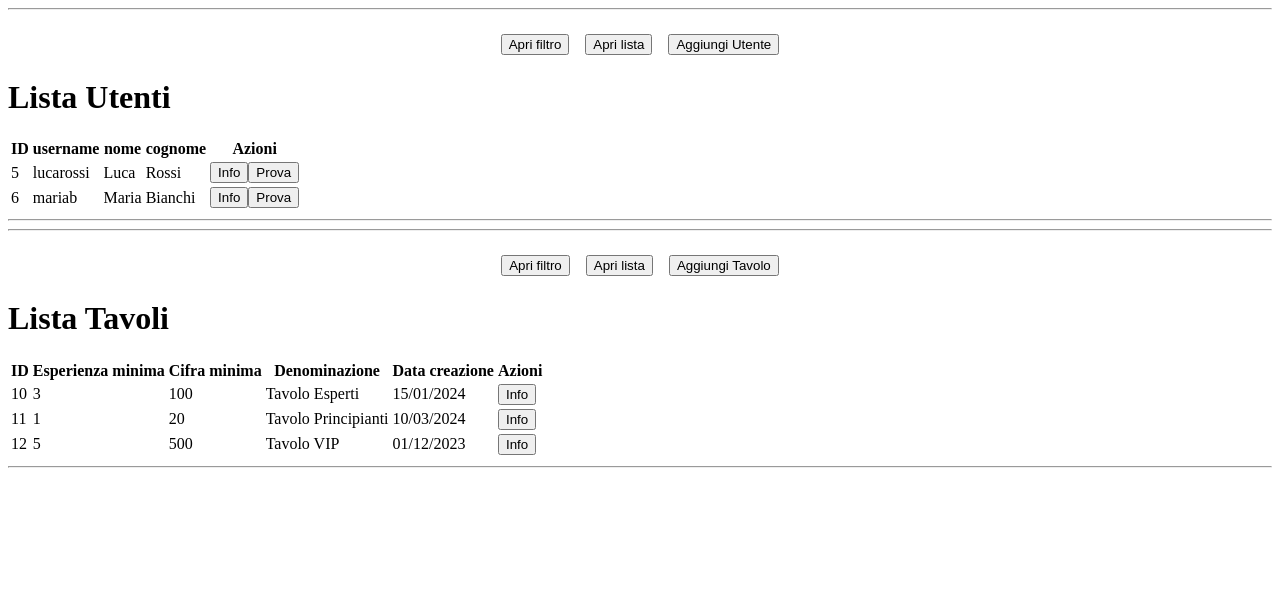
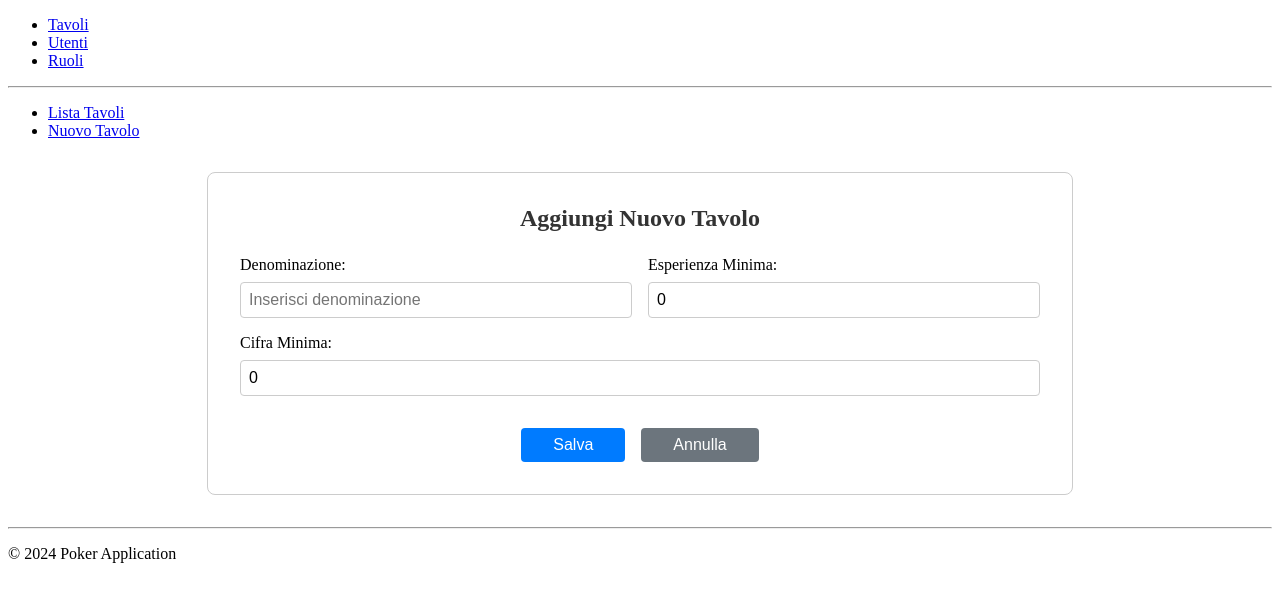
Before and after one commit to KloverDust/angular_workspace, an Angular app in the folder pokerfront/: page /tavolo/aggiungi in a window 1280 px wide. Before the commit this address led to /. Shown: the top 602 px of the page. Built offline with nearby package versions, Linux system fonts and the light colour scheme.

Commit message:
"Aggiunto routing con children"

```diff
--- a/pokerfront/src/app/app.component.html
+++ b/pokerfront/src/app/app.component.html
@@ -1 +1,35 @@
-<app-contenitore></app-contenitore>
+<div class="app-container">
+    <!-- Header/Navigation Bar -->
+    <header>
+      <nav class="main-nav">
+        <ul>
+          <li>
+            <a routerLink="/tavolo" routerLinkActive="active"
+               [routerLinkActiveOptions]="{exact: false}">
+              <i class="fas fa-table"></i> Tavoli
+            </a>
+          </li>
+          <li>
+            <a routerLink="/utente" routerLinkActive="active"
+               [routerLinkActiveOptions]="{exact: false}">
+              <i class="fas fa-users"></i> Utenti
+            </a>
+          </li>
+          <li>
+            <a routerLink="/ruolo" routerLinkActive="active"
+               [routerLinkActiveOptions]="{exact: false}">
+              <i class="fas fa-user-tag"></i> Ruoli
+            </a>
+          </li>
+        </ul>
+      </nav>
+    </header>
+
+    <main class="main-content">
+      <router-outlet></router-outlet>
+    </main>
+
+    <footer>
+      <p>&copy; 2024 Poker Application</p>
+    </footer>
+  </div>
--- a/pokerfront/src/app/app.routes.ts
+++ b/pokerfront/src/app/app.routes.ts
@@ -1,3 +1,43 @@
 import { Routes } from '@angular/router';
-
-export const routes: Routes = [];
+import { TavoloComponent } from './components/tavolo/tavolo.component';
+import { TavoloListaComponent } from './components/tavolo/tavolo-lista/tavolo-lista.component';
+import { TavoloDettaglioComponent } from './components/tavolo/tavolo-dettaglio/tavolo-dettaglio.component';
+import { TavoloAggiungiComponent } from './components/tavolo/tavolo-aggiungi/tavolo-aggiungi.component';
+import { UtenteComponent } from './components/utente/utente.component';
+import { UtenteListaComponent } from './components/utente/utente-lista/utente-lista.component';
+import { UtenteDettaglioComponent } from './components/utente/utente-dettaglio/utente-dettaglio.component';
+import { UtenteAggiungiComponent } from './components/utente/utente-aggiungi/utente-aggiungi.component';
+import { RuoloComponent } from './components/ruolo/ruolo.component';
+import { UtenteWelcomeComponent } from './components/utente/utente-welcome/utente-welcome.component';
+import { TavoloWelcomeComponent } from './components/tavolo/tavolo-welcome/tavolo-welcome.component';
+export const routes: Routes = [
+    {
+      path: 'tavolo',
+      component: TavoloComponent,
+      title: 'Gestione Tavoli',
+      children: [
+        { path: '', component: TavoloWelcomeComponent, title: 'Gestione Tavoli' },
+        { path: 'lista', component: TavoloListaComponent, title: 'Lista Tavoli' },
+        { path: 'aggiungi', component: TavoloAggiungiComponent, title: 'Nuovo Tavolo' },
+        { path: 'dettaglio/:id', component: TavoloDettaglioComponent, title: 'Dettaglio Tavolo' }
+      ]
+    },
+    {
+      path: 'utente',
+      component: UtenteComponent,
+      title: 'Gestione Utenti',
+      children: [
+        { path: '', component: UtenteWelcomeComponent, title: 'Gestione Utenti' },
+        { path: 'lista', component: UtenteListaComponent, title: 'Lista Utenti' },
+        { path: 'aggiungi', component: UtenteAggiungiComponent, title: 'Nuovo Utente' },
+        { path: 'dettaglio/:id', component: UtenteDettaglioComponent, title: 'Dettaglio Utente' }
+      ]
+    },
+    {
+      path: 'ruolo',
+      component: RuoloComponent,
+      title: 'Gestione Ruoli'
+    },
+    { path: '', redirectTo: '/tavolo', pathMatch: 'full' },
+    { path: '**', redirectTo: '/tavolo' }
+  ];
--- /dev/null
+++ b/pokerfront/src/app/components/tavolo/tavolo-welcome/tavolo-welcome.component.ts
@@ -0,0 +1,9 @@
+import { Component } from '@angular/core';
+
+@Component({
+  selector: 'app-tavolo-welcome',
+  standalone: true,
+  template: '',  // Empty template since the parent component already shows what we need
+  styles: ''
+})
+export class TavoloWelcomeComponent {}
--- a/pokerfront/src/app/components/tavolo/tavolo.component.html
+++ b/pokerfront/src/app/components/tavolo/tavolo.component.html
@@ -1,30 +1,18 @@
 <hr>
-<nav class="btn-group">
-  <button (click)="show('filtro')">Apri filtro</button>
-  <button (click)="show('lista')">Apri lista</button>
-  <button (click)="show('aggiungi')" class="btn-primary">Aggiungi Tavolo</button>
+<nav class="sub-nav">
+  <ul>
+    <li>
+      <a routerLink="/tavolo/lista" routerLinkActive="active">Lista Tavoli</a>
+    </li>
+    <li>
+      <a routerLink="/tavolo/aggiungi" routerLinkActive="active">Nuovo Tavolo</a>
+    </li>
+  </ul>
 </nav>
 
-<app-tavolo-filtro
-  *ngIf="selected === 'filtro'"
-  (notify)="onFiltroEvent($event)">
-</app-tavolo-filtro>
-
-<app-tavolo-lista
-  *ngIf="selected === 'lista'"
-  [filtro]="filtroCorrente"
-  (notify)="onListaEvent($event)">
-</app-tavolo-lista>
-
-<app-tavolo-dettaglio
-  *ngIf="selected === 'dettaglio'"
-  [tavolo]="tavoloSelezionato"
-  (notify)="onDettaglioEvent($event)">
-</app-tavolo-dettaglio>
-
-<app-tavolo-aggiungi
-  *ngIf="selected === 'aggiungi'"
-  (notify)="onAggiungiEvent($event)"
-  (close)="show('lista')">
-</app-tavolo-aggiungi>
+<div class="tavolo-container">
+  <div class="content">
+    <router-outlet></router-outlet>
+  </div>
+</div>
 <hr>
--- a/pokerfront/src/app/components/utente/utente-lista/utente-lista.component.ts
+++ b/pokerfront/src/app/components/utente/utente-lista/utente-lista.component.ts
@@ -3,6 +3,7 @@ import { CommonModule } from '@angular/common';
 import { UtenteService } from '../../../service/utente.service';
 import Utente from '../../../model/utente';
 import { inject } from '@angular/core';
+import { Router } from '@angular/router';
 
 @Component({
   selector: 'app-utente-lista',
@@ -19,7 +20,9 @@ export class UtenteListaComponent implements OnInit {
 
   //Il private non rende disponibili le funzioni del service dal template !IMPORTANTE
   //constructor(private utenteService: UtenteService) {}
+  // MODO ANALOGO PER INTRODURRE IL SERVICE ALL'INTERNO
   readonly utenteService: UtenteService = inject(UtenteService);
+  private router: Router = inject(Router);
 
   ngOnInit() {
     this.utenti = this.utenteService.getAllUtenti();
@@ -46,7 +49,7 @@ export class UtenteListaComponent implements OnInit {
   }
 
   onInfoClick(utente: Utente): void {
-    this.notify.emit(utente);
+    this.router.navigate(['/utente/dettaglio', utente.id]);
   }
 
   onListaEvent(event: Utente): void {
--- /dev/null
+++ b/pokerfront/src/app/components/utente/utente-welcome/utente-welcome.component.ts
@@ -0,0 +1,9 @@
+import { Component } from '@angular/core';
+
+@Component({
+  selector: 'app-utente-welcome',
+  standalone: true,
+  template: '',  // Empty template since the parent component already shows what we need
+  styles: ''
+})
+export class UtenteWelcomeComponent {}
--- a/pokerfront/src/app/components/utente/utente.component.html
+++ b/pokerfront/src/app/components/utente/utente.component.html
@@ -1,30 +1,18 @@
-<hr>
-<nav class="btn-group">
-  <button (click)="show('filtro')">Apri filtro</button>
-  <button (click)="show('lista')">Apri lista</button>
-  <button (click)="show('aggiungi')" class="btn-primary">Aggiungi Utente</button>
-</nav>
+<div class="utente-container">
+  <h1>Pagina degli utenti</h1>
 
-<app-utente-filtro
-  *ngIf="selected === 'filtro'"
-  (notify)="onFiltroEvent($event)">
-</app-utente-filtro>
+  <nav class="sub-nav">
+    <ul>
+      <li>
+        <a routerLink="/utente/lista" routerLinkActive="active">Lista Utenti</a>
+      </li>
+      <li>
+        <a routerLink="/utente/aggiungi" routerLinkActive="active">Nuovo Utente</a>
+      </li>
+    </ul>
+  </nav>
 
-<app-utente-lista
-  *ngIf="selected === 'lista'"
-  [filtro]="filtroCorrente"
-  (notify)="onListaEvent($event)">
-</app-utente-lista>
-
-<app-utente-dettaglio
-  *ngIf="selected === 'dettaglio'"
-  [utente]="selectedUtenteDettaglio"
-  (notify)="onDettaglioEvent($event)">
-</app-utente-dettaglio>
-
-<app-utente-aggiungi
-  *ngIf="selected === 'aggiungi'"
-  (notify)="onAggiungiEvent($event)"
-  (close)="show('lista')">
-</app-utente-aggiungi>
-<hr>
+  <div class="content">
+    <router-outlet></router-outlet>
+  </div>
+</div>
```
Also changed, not shown: pokerfront/src/app/app.component.ts (+6 -1 lines), pokerfront/src/app/components/tavolo/tavolo.component.ts (+11 -2 lines), pokerfront/src/app/components/utente/utente.component.ts (+4 -6 lines).
